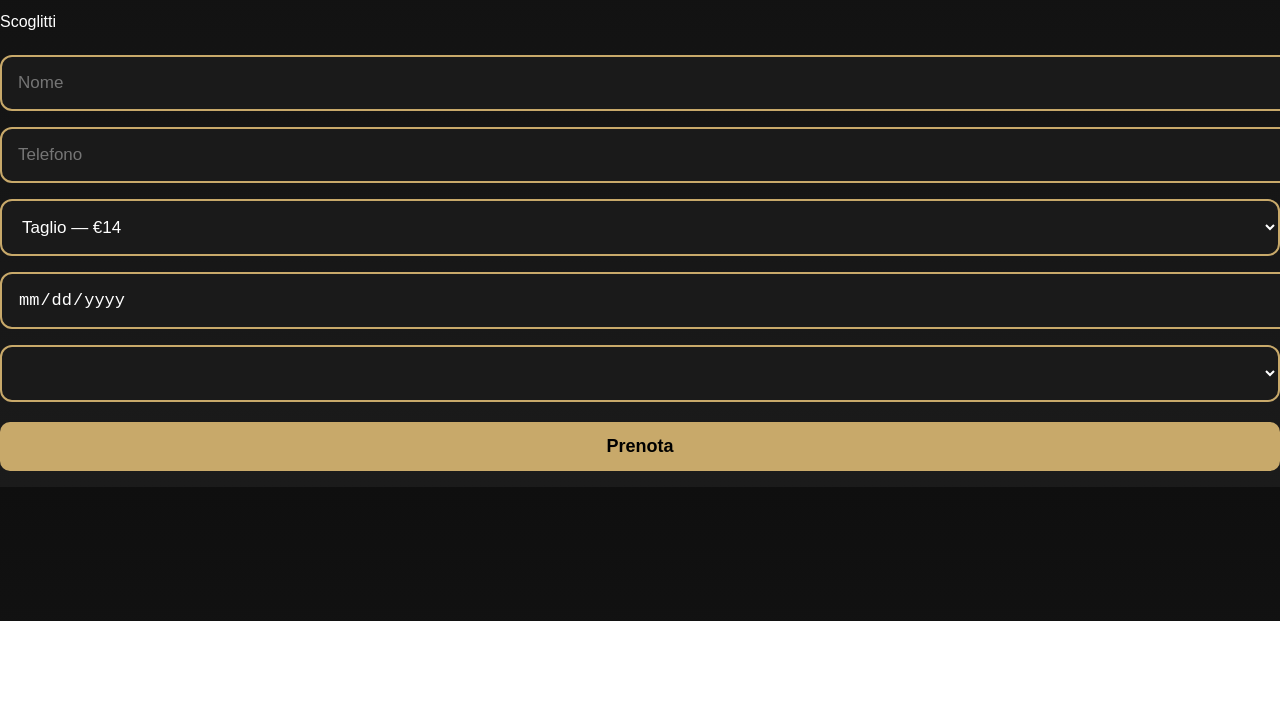
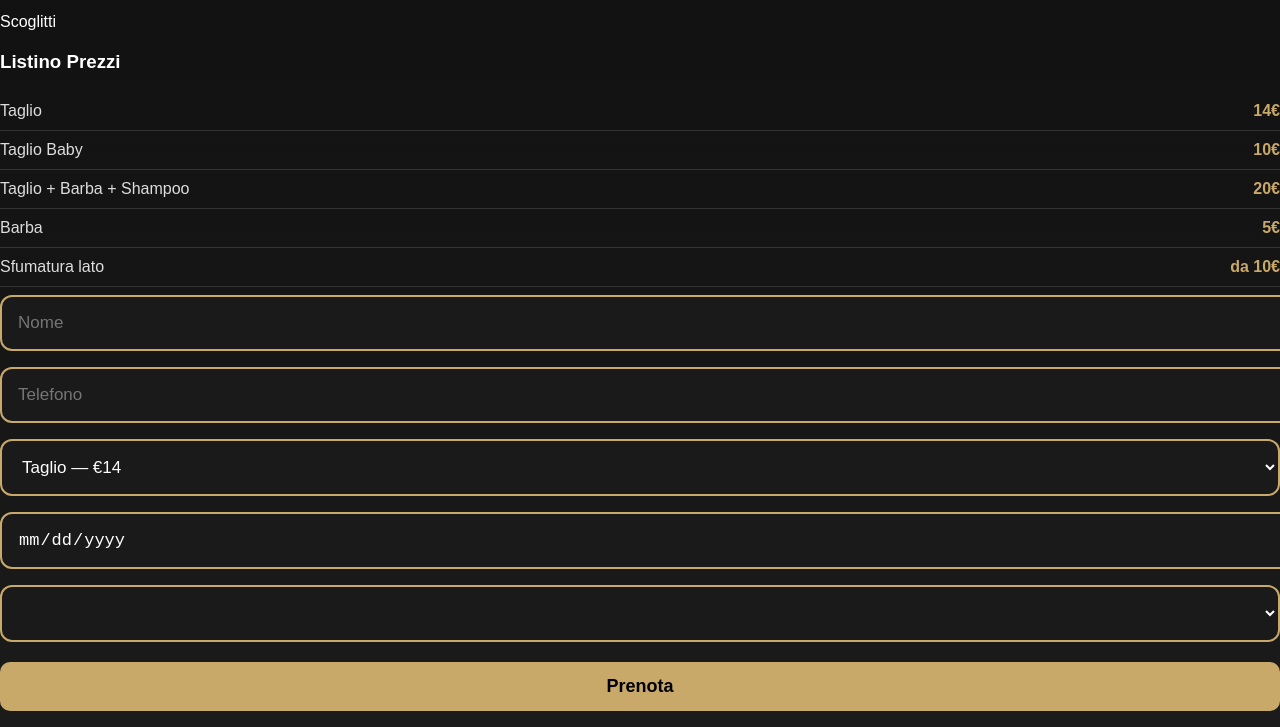
Before and after one commit to simonestella12/Barber-Life-Simone, a plain HTML site: page index.html in a window 1280 px wide. Shown: the part 179-906 px from the top of the page. Before the commit the page ends 800 px from the top, so only its background shows below. Drawn offline with Linux system fonts and the light colour scheme.

Commit message:
Update index.html

```diff
--- a/index.html
+++ b/index.html
@@ -13,6 +13,34 @@
 <p>Scoglitti</p>
 
 <form id="bookingForm">
+  <div class="prices">
+  <h3>Listino Prezzi</h3>
+
+  <div class="price-item">
+    <span class="price-title">Taglio</span>
+    <span class="price-value">14€</span>
+  </div>
+
+  <div class="price-item">
+    <span class="price-title">Taglio Baby</span>
+    <span class="price-value">10€</span>
+  </div>
+
+  <div class="price-item">
+    <span class="price-title">Taglio + Barba + Shampoo</span>
+    <span class="price-value">20€</span>
+  </div>
+
+  <div class="price-item">
+    <span class="price-title">Barba</span>
+    <span class="price-value">5€</span>
+  </div>
+
+  <div class="price-item">
+    <span class="price-title">Sfumatura lato</span>
+    <span class="price-value">da 10€</span>
+  </div>
+</div>
   <input type="text" id="name" placeholder="Nome" required>
   <input type="tel" id="phone" placeholder="Telefono" required>
 
```
